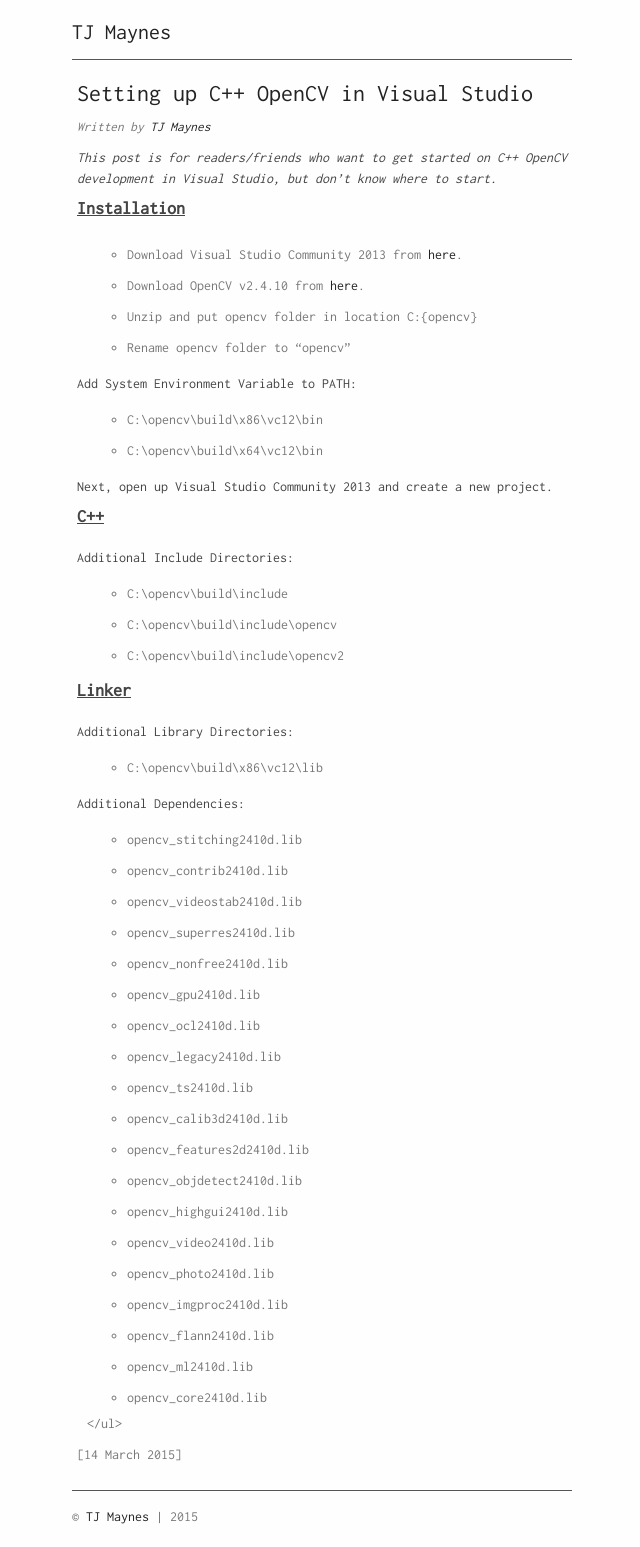
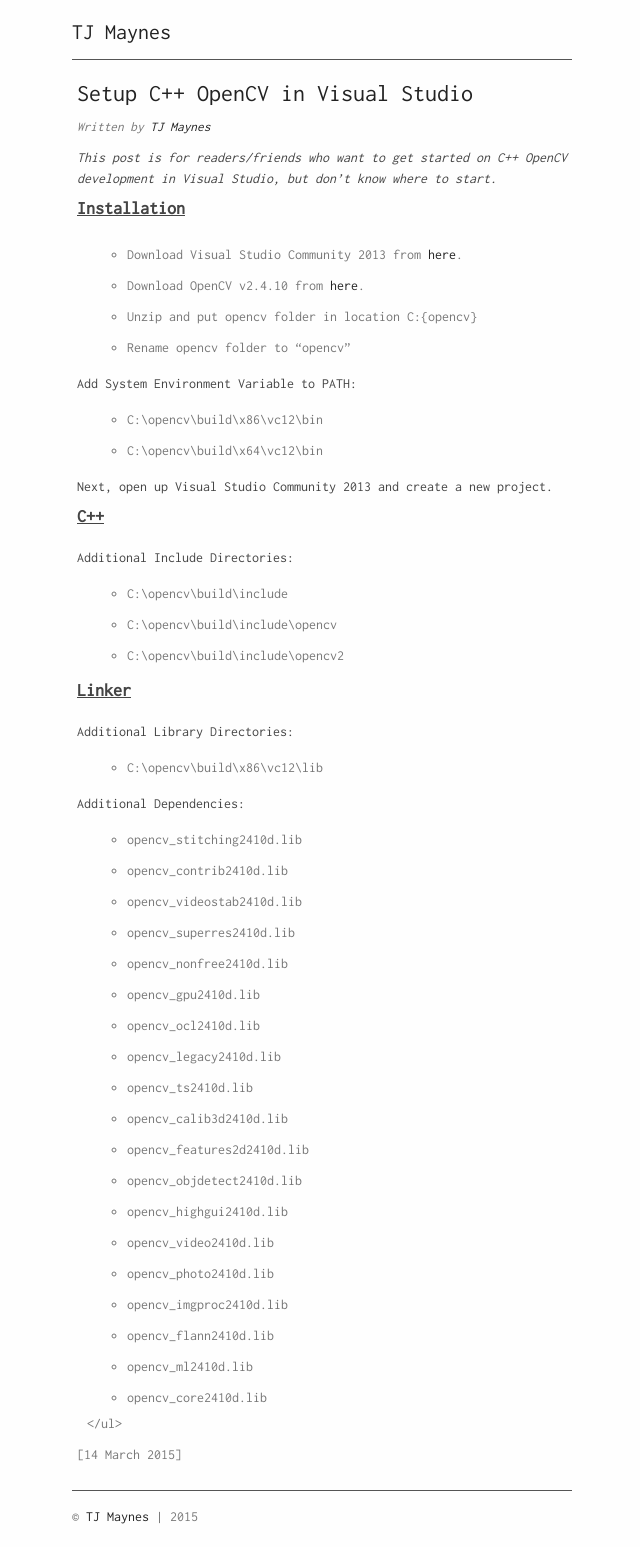
Before and after one commit to embaron/tjmaynes.github.io, a Jekyll site: the page built from _posts/2015-03-14-setup-opencv-in-visual-studio.md, in a window 1280 px wide. Shown: the whole page, without its empty margins (318-958 px from the left). Built offline with Jekyll 4.4.1, drawn with Linux system fonts in a browser that asks for light colours.

Commit message:
renamed setting up => setup

```diff
--- a/_posts/2015-03-14-setup-opencv-in-visual-studio.md
+++ b/_posts/2015-03-14-setup-opencv-in-visual-studio.md
@@ -1,7 +1,7 @@
 ---
 layout: post
 author: TJ Maynes
-title: Setting up C++ OpenCV in Visual Studio
+title: Setup C++ OpenCV in Visual Studio
 date: 2015-03-14 00:00:00
 published: true
 ---
```
